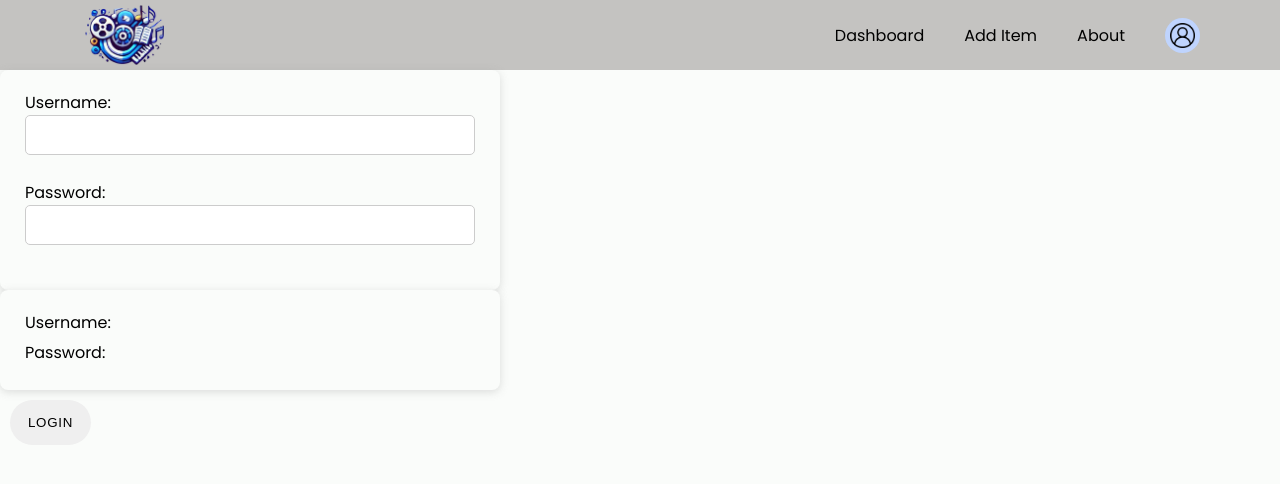
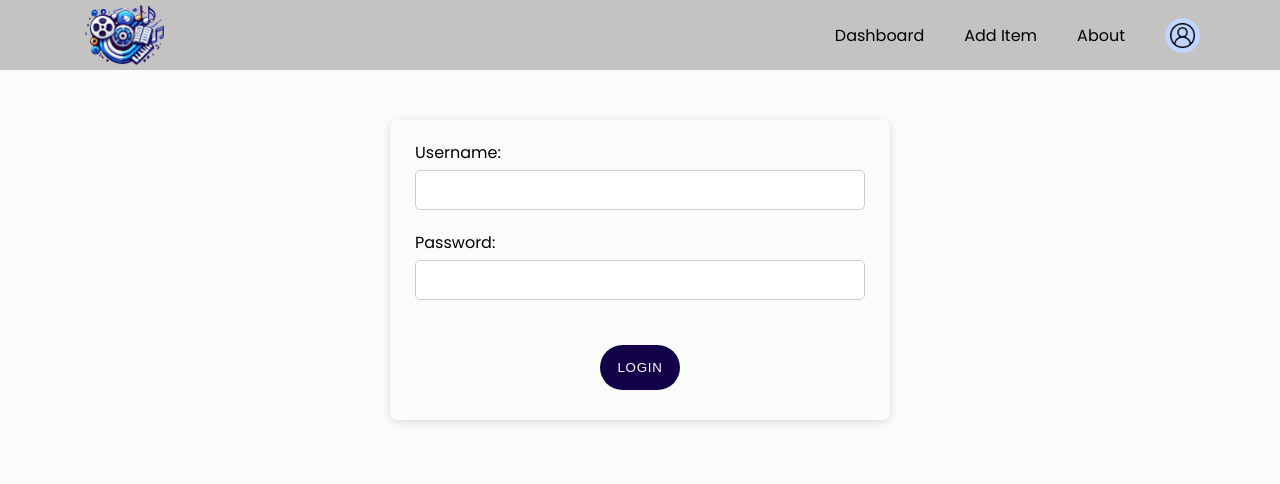
Before and after one commit to girsy01/project2_LHF, a React (Vite) app: page / in a window 1280 px wide. Shown: the top 484 px of the page. Built offline with nearby package versions, Linux system fonts and the light colour scheme.

Commit message:
style changes

```diff
--- a/src/pages/SplashPage.jsx
+++ b/src/pages/SplashPage.jsx
@@ -6,21 +6,16 @@ const SplashPage = () => {
     <div>
       {/* <img src={logo} alt="" /> */}
       <form>
-        <label>
-          Username: <input type="text" />
-        </label>
-        <label>
-          Password:
-          <input type="password" />
-        </label>
+        <label>Username:</label>
+        <input type="text" />
+
+        <label>Password:</label>
+        <input type="password" />
+
+        <Link to={`${registered ? "/dashboard" : "/register"}`}>
+          <button className="btn-dark">Login</button>
+        </Link>
       </form>
-      <form>
-        <label>Username:</label>
-        <label>Password:</label>
-      </form>
-      <Link to={`${registered ? "/dashboard" : "/register"}`}>
-        <button>Login</button>
-      </Link>
     </div>
   );
 };
--- a/src/pages/UIKitPage.jsx
+++ b/src/pages/UIKitPage.jsx
@@ -45,6 +45,7 @@ const UIKitPage = () => {
       <hr />
 
       <h2>Form:</h2>
+      <div>
         <form>
           <h2>Edit item</h2>
           <label>Title:</label>
@@ -63,10 +64,9 @@ const UIKitPage = () => {
             <option value="music">Music</option>
           </select>
 
-        <div className="flex-center">
           <button className="btn-dark">Save changes</button>
+        </form>
       </div>
-      </form>
     </div>
   );
 };
--- a/src/styles/_basic-styles.scss
+++ b/src/styles/_basic-styles.scss
@@ -47,89 +47,8 @@ button {
   color: vars.$color_1;
 }
 
-.card-container {
-  display: flex;
-  flex-wrap: wrap;
-  padding: 20px;
-}
-
-.card {
-  width: min-content;
-  margin: 10px;
-  padding: 15px;
-  display: flex;
-  flex-direction: column;
-  background-color: vars.$color_2;
-  position: relative;
-
-  img {
-    width: 250px;
-    height: 250px;
-    object-fit: cover;
-    margin-bottom: 15px;
-  }
-
-  h2 {
-    font-size: 1.4rem;
-  }
-
-  .card-infos {
-    display: flex;
-    align-items: flex-end;
-  }
-
-  .details {
-    width: 80%;
-  }
-
-  .pos-absolute-right {
-    position: absolute;
-    right: 20px;
-    top: 20px;
-  }
-  .pos-absolute-left {
-    position: absolute;
-    left: 20px;
-    top: 20px;
-  }
-
-  .like {
-    background-color: rgba(vars.$color_1, 0.8);
-    border-radius: 50px;
-    margin: 5px;
-    padding: 5px;
-    width: 35px;
-    height: 35px;
-    display: flex;
-    align-items: center;
-
-    img {
-      margin: 0;
-      height: 100%;
-      width: 100%;
-    }
-  }
-
-  .total-likes {
-    display: flex;
-    align-items: center;
-  }
-
-  .category-icon {
-    background-color: rgba(vars.$color_1, 0.8);
-    border-radius: 50px;
-    height: 50px;
-    width: 50px;
-  }
-
-  .category-icon img {
-    height: 100%;
-    width: 100%;
-    padding: 8px;
-  }
-}
-
 form {
+  margin: 50px auto;
   background-color: vars.$color_1;
   padding: 20px 25px;
   border-radius: 8px;
@@ -137,12 +56,17 @@ form {
   width: 100%;
   max-width: 500px;
   box-sizing: border-box;
-}
+  text-align: center;
 
-form h2 {
-  margin-bottom: 20px;
-  font-size: 1.5rem;
-  text-align: center;
+  h2 {
+    margin-bottom: 20px;
+    font-size: 1.5rem;
+    text-align: center;
+  }
+
+  button {
+    margin-top: 25px;
+  }
 }
 
 .search {
@@ -150,6 +74,7 @@ form h2 {
 }
 
 label {
+  text-align: left;
   display: block;
   margin-bottom: 5px;
 }
@@ -176,8 +101,3 @@ select:focus {
 select {
   cursor: pointer;
 }
-
-.flex-center {
-  display: flex;
-  align-items: center;
-}
--- a/src/styles/_components.scss
+++ b/src/styles/_components.scss
@@ -42,3 +42,87 @@ nav {
     padding: 0;
   }
 }
+
+//Card
+
+.card-container {
+  display: flex;
+  flex-wrap: wrap;
+  padding: 20px;
+}
+
+.card {
+  width: min-content;
+  margin: 10px;
+  padding: 15px;
+  display: flex;
+  flex-direction: column;
+  background-color: vars.$color_2;
+  position: relative;
+
+  img {
+    width: 250px;
+    height: 250px;
+    object-fit: cover;
+    margin-bottom: 15px;
+  }
+
+  h2 {
+    font-size: 1.4rem;
+  }
+
+  .card-infos {
+    display: flex;
+    align-items: flex-end;
+  }
+
+  .details {
+    width: 80%;
+  }
+
+  .pos-absolute-right {
+    position: absolute;
+    right: 20px;
+    top: 20px;
+  }
+  .pos-absolute-left {
+    position: absolute;
+    left: 20px;
+    top: 20px;
+  }
+
+  .like {
+    background-color: rgba(vars.$color_1, 0.8);
+    border-radius: 50px;
+    margin: 5px;
+    padding: 5px;
+    width: 35px;
+    height: 35px;
+    display: flex;
+    align-items: center;
+
+    img {
+      margin: 0;
+      height: 100%;
+      width: 100%;
+    }
+  }
+
+  .total-likes {
+    display: flex;
+    align-items: center;
+  }
+
+  .category-icon {
+    background-color: rgba(vars.$color_1, 0.8);
+    border-radius: 50px;
+    height: 50px;
+    width: 50px;
+  }
+
+  .category-icon img {
+    height: 100%;
+    width: 100%;
+    padding: 8px;
+  }
+}
```
Lines whose indentation alone changed are shown as unchanged.
